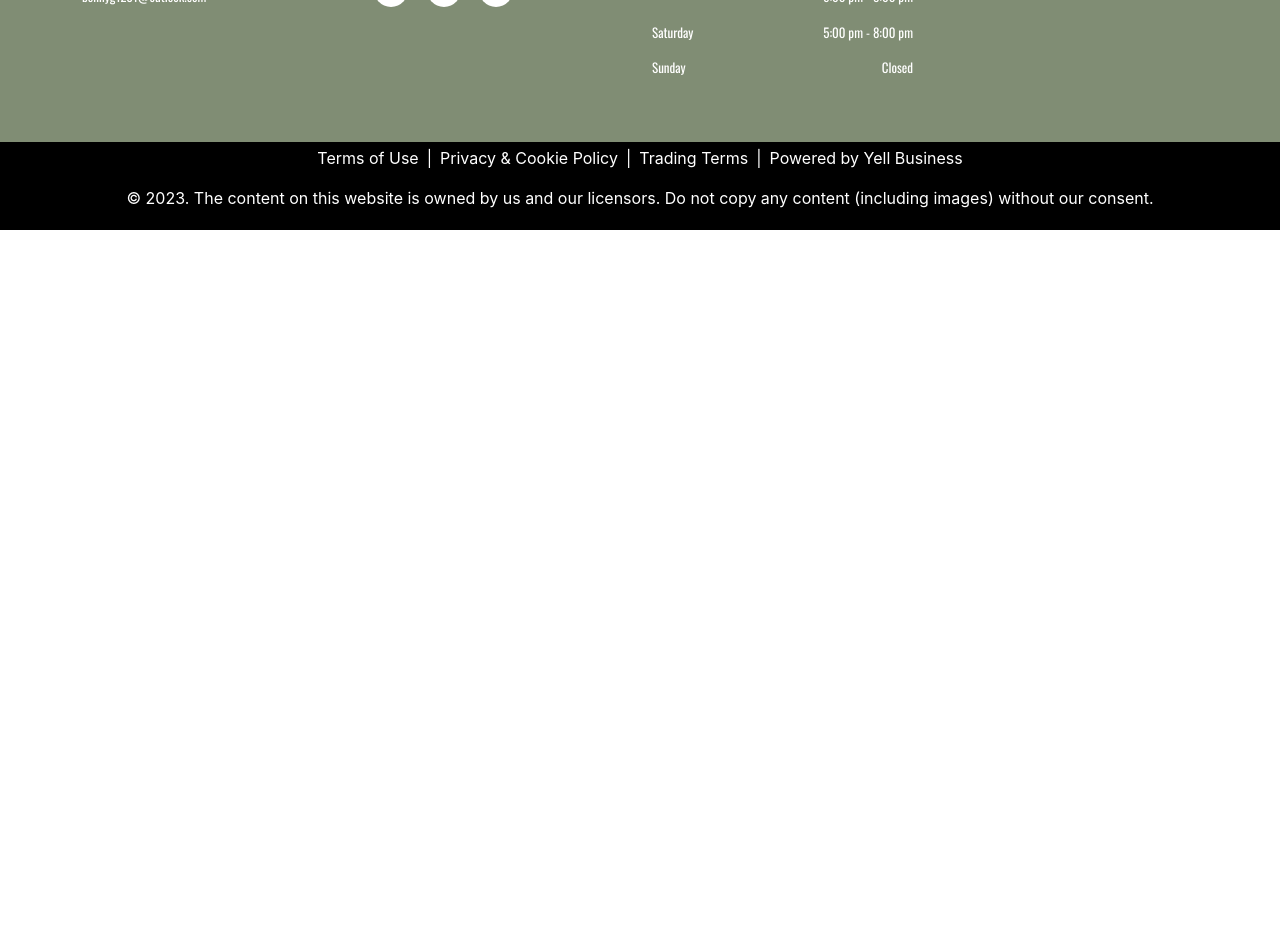
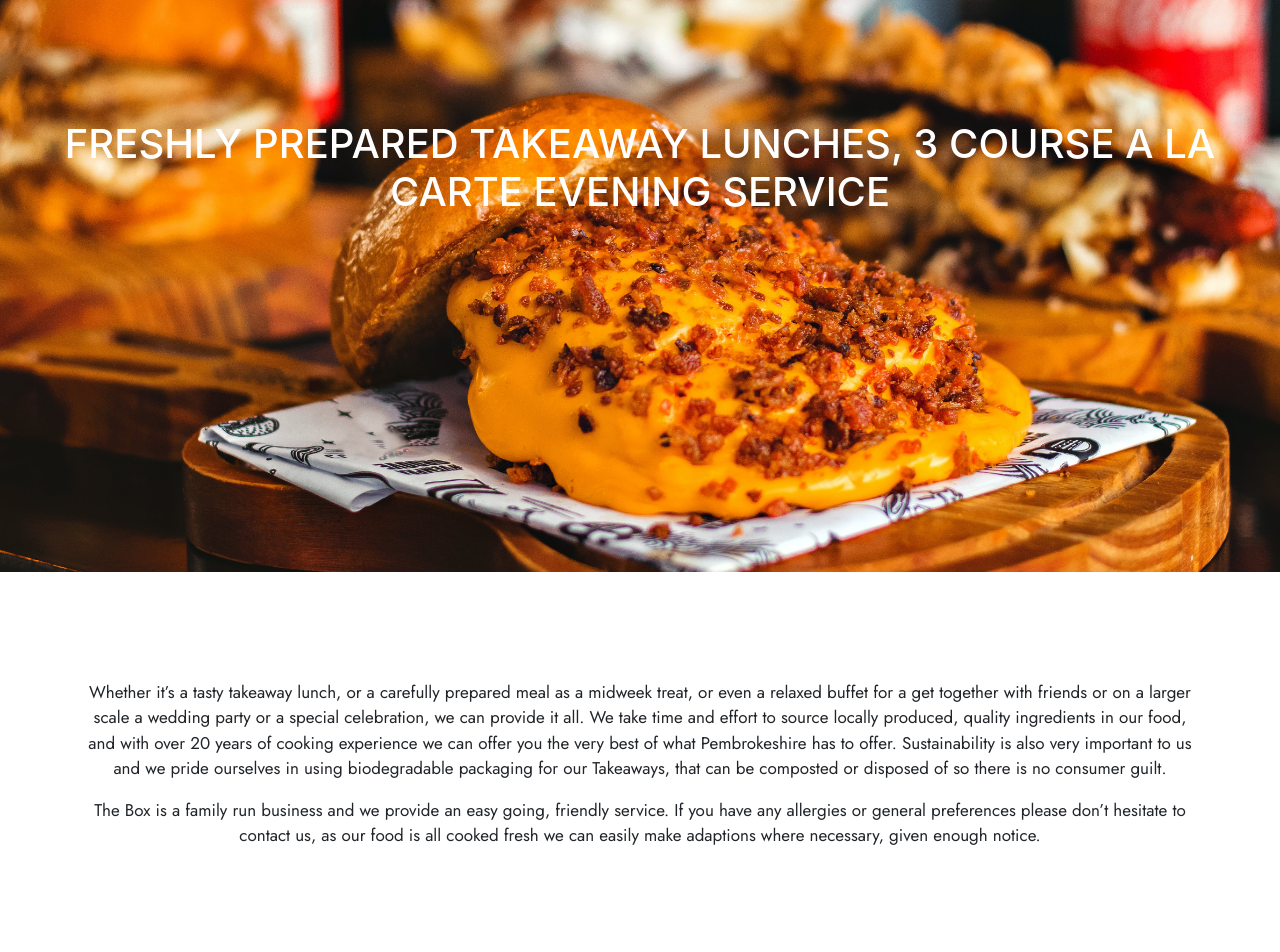
Before and after one commit to itzsaad8/The-Flavours-Bistro, a React (Create React App) app in the folder client/: page / in a window 1280 px wide. Shown: the part 320-1272 px from the top of the page. Before the commit the page ends 800 px from the top, so only its background shows below. Built offline with nearby package versions, Linux system fonts and the light colour scheme.

Commit message:
little bit home page created

```diff
--- a/client/src/Pages/Home Page/HomePage.css
+++ b/client/src/Pages/Home Page/HomePage.css
@@ -0,0 +1,10 @@
+#home-bg{
+    background-image: url(../../Assets/home-bg.jpg);
+    height: 100vh;
+    background-position: center;
+    background-repeat: no-repeat;
+    background-size: cover;
+}
+.height{
+    height: 50vh;
+}
--- a/client/src/Pages/Home Page/HomePage.jsx
+++ b/client/src/Pages/Home Page/HomePage.jsx
@@ -1,11 +1,13 @@
-import React from 'react'
+import React from 'react';
+import './HomePage.css'
+import HomeTopSection from './HomeSubComponents/HomeTopSection';
+import HomeSecondSection from './HomeSubComponents/HomeSecondSection';
 
 export default function HomePage() {
   return (
     <>
-
-
-    <h1>HomePage</h1>
+    <HomeTopSection content={"FRESHLY PREPARED TAKEAWAY LUNCHES, 3 COURSE A LA CARTE EVENING SERVICE"}/>
+    <HomeSecondSection/>
     </>
   )
 }
--- /dev/null
+++ b/client/src/Pages/Home Page/HomeSubComponents/HomeSecondSection.jsx
@@ -0,0 +1,25 @@
+import React from 'react'
+
+const HomeSecondSection = () => {
+    return (
+        <>
+            <div className="container">
+                <div className="row">
+                    <div className="col">
+                        <div className="height d-flex flex-column justify-content-center  align-items-center text-center">
+                        {/* <div className="icon">
+
+                        </div> */}
+                        <div className="para">
+                            <p>Whether it’s a tasty takeaway lunch, or a carefully prepared meal as a midweek treat, or even a relaxed buffet for a get together with friends or on a larger scale a wedding party or a special celebration, we can provide it all. We take time and effort to source locally produced, quality ingredients in our food, and with over 20 years of cooking experience we can offer you the very best of what Pembrokeshire has to offer.  Sustainability is also very important to us and we pride ourselves in using biodegradable packaging for our Takeaways, that can be composted or disposed of so there is no consumer guilt.</p>
+                            <p>The Box is a family run business and we provide an easy going, friendly service. If you have any allergies or general preferences please don’t hesitate to contact us, as our food is all cooked fresh we can easily make adaptions where necessary, given enough notice. </p>
+                        </div>
+                        </div>
+                    </div>
+                </div>
+            </div>
+        </>
+    )
+}
+
+export default HomeSecondSection
--- /dev/null
+++ b/client/src/Pages/Home Page/HomeSubComponents/HomeTopSection.jsx
@@ -0,0 +1,14 @@
+import React from 'react'
+
+const HomeTopSection = ({content}) => {
+  return (
+    <>
+      <div className="container-fluid d-flex justity-content-center align-items-center text-white text-center " id='home-bg'>
+        <h1>{content}</h1>
+
+</div>
+    </>
+  )
+}
+
+export default HomeTopSection
```
Also changed, not shown: client/src/Assets/home-bg.jpg (added), 1 other file (tests, documents, lock files or other folders).
